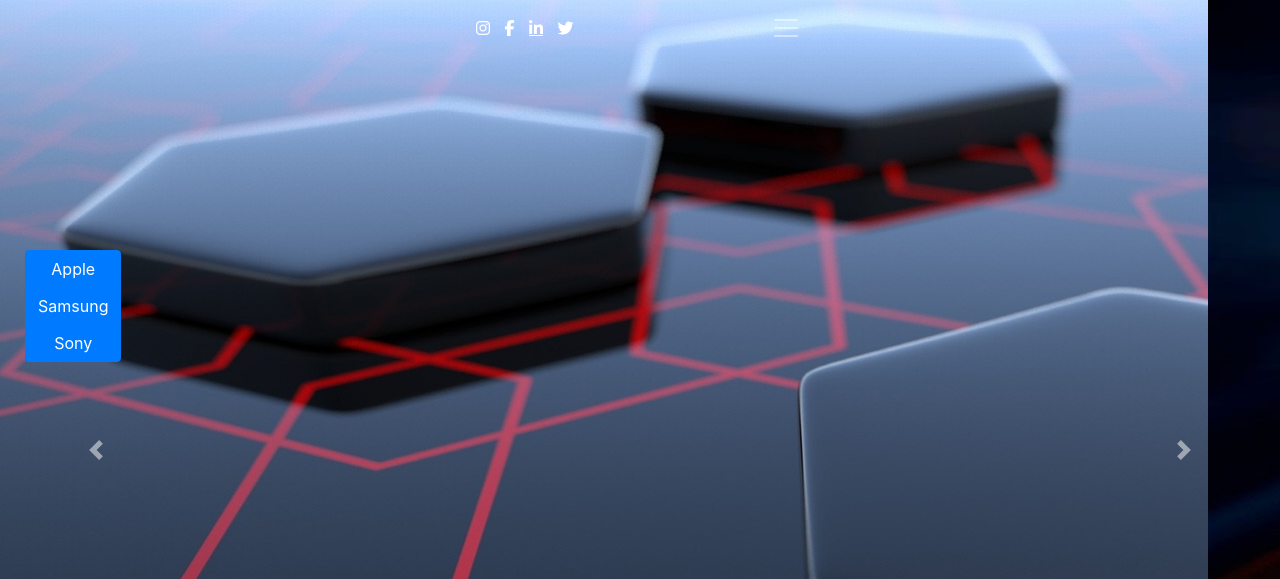
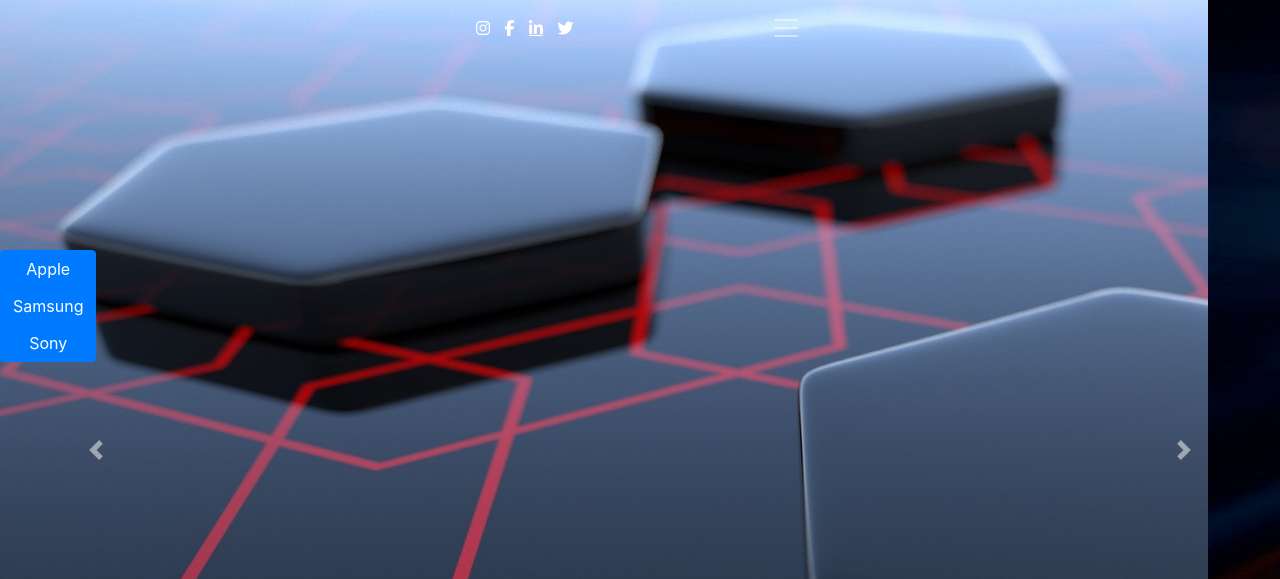
Before and after one commit to Sminotti/Proyecto, a plain HTML site: page index.html in a window 1280 px wide. Shown: the top 579 px of the page. Drawn offline with nearby package versions, Linux system fonts and the light colour scheme.

Commit message:
botones flotantes funcionando

```diff
--- a/css/styles-Index.css
+++ b/css/styles-Index.css
@@ -3,10 +3,6 @@ body{
     /*background-image: url("../images/FondoIndex.jpg");*/
     background-position: center center;
     background-size: cover;/* ajusta la imagen a la pantalla automaticamente*/
-}
-
-.FontNavInterna{
-    font-family: ;
 }
 
 .EspacioEntreCards{
@@ -25,8 +21,10 @@ body{
     color: #998561;
 }
 .BotonesFlotantes {
+    z-index: 1;
+    padding: 0px;
     position: absolute;
-    left: 10px;
+    left: 0px;
     top: 250px;
 
 }
--- a/index.html
+++ b/index.html
@@ -16,6 +16,7 @@
 </head>
 
 <body>
+
 
   <div class="fixed-top ">
       <!--NAVBAR-->
@@ -61,6 +62,7 @@
   </div>
   <!--CIerre del NAVBAR-->
 
+
 <!--CARRUSEL-->
   <div class="conteiner ">
     <div id="carouselExampleCaptions" class="carousel slide" data-ride="carousel">
@@ -90,18 +92,6 @@
       </a>
     </div>
   </div>
-
-  <!--BOTONES FLOTANTES-->
-  <section id="BotFlotantes" class="container">
-    <div class="container BotonesFlotantes" >
-      <div class="btn-group-vertical ">
-        <button type="button" class="btn btn-primary">Apple</button>
-        <button type="button" class="btn btn-primary">Samsung</button>
-        <button type="button" class="btn btn-primary">Sony</button>
-      </div>
-    </div>
-  </section>
-
 <!-- las cards-->
 <section id="about" class="container ">
   <div class="row EspacioEntreCards ">
@@ -159,7 +149,15 @@
   </div>
   <!--cierre del row-->
 </section>
+<!--BOTONES FLOTANTES-->
 
+<div class="container BotonesFlotantes" >
+  <div class="btn-group-vertical ">
+    <button type="button" class="btn btn-primary">Apple</button>
+    <button type="button" class="btn btn-primary">Samsung</button>
+    <button type="button" class="btn btn-primary">Sony</button>
+  </div>
+</div>
   <script src="https://code.jquery.com/jquery-3.5.1.slim.min.js"
     integrity="sha384-DfXdz2htPH0lsSSs5nCTpuj/zy4C+OGpamoFVy38MVBnE+IbbVYUew+OrCXaRkfj"
     crossorigin="anonymous"></script>
```
